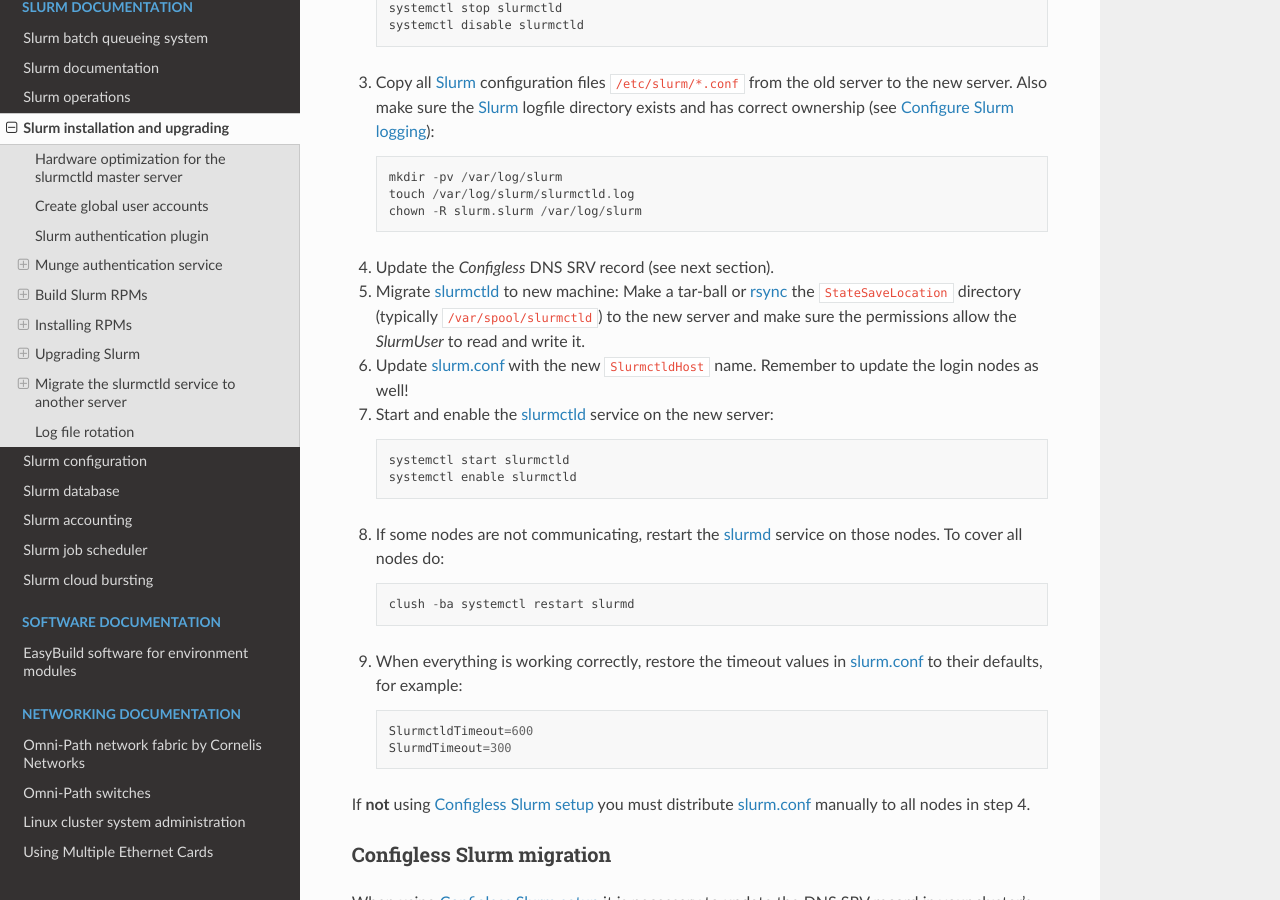
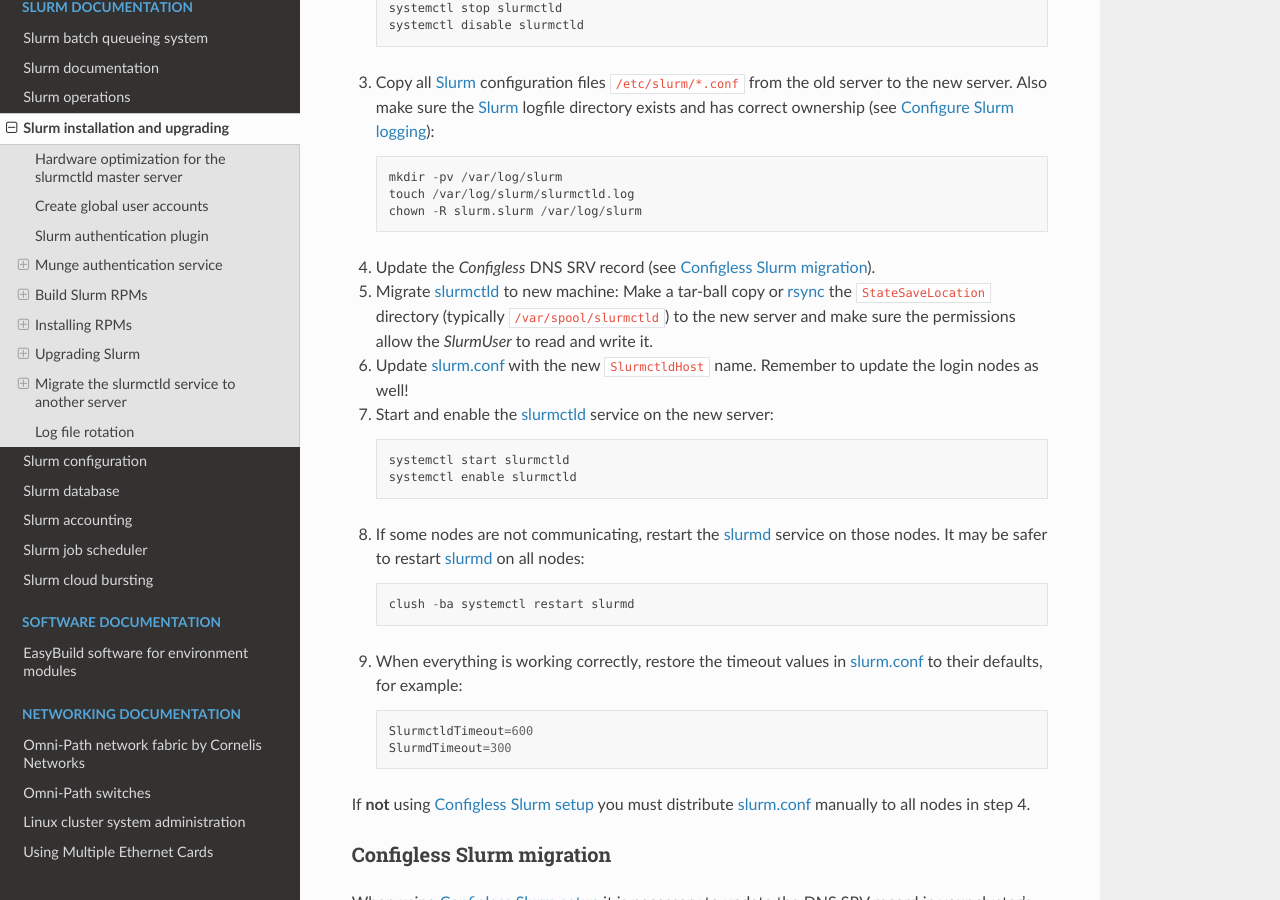
Before and after one commit to OleHolmNielsen/Niflheim_system, a Sphinx documentation site: the page built from docs/Slurm_installation.rst, in a window 1280 px wide and 900 px high, scrolled down 21246 px. Built offline with Sphinx 7.4.7 and the Read the Docs theme 2.0.0, drawn with Linux system fonts in a browser that asks for light colours.

Commit message:
Minor edits

```diff
--- a/docs/Slurm_installation.rst
+++ b/docs/Slurm_installation.rst
@@ -916,9 +916,9 @@ and the details are discussed in bug_20070_ :
      touch /var/log/slurm/slurmctld.log
      chown -R slurm.slurm /var/log/slurm
 
-4. Update the *Configless* DNS SRV record (see next section).
+4. Update the *Configless* DNS SRV record (see :ref:`configless-slurm-migration`).
 5. Migrate slurmctld_ to new machine:
-   Make a tar-ball or rsync_ the ``StateSaveLocation`` directory (typically ``/var/spool/slurmctld``)
+   Make a tar-ball copy or rsync_ the ``StateSaveLocation`` directory (typically ``/var/spool/slurmctld``)
    to the new server and make sure the permissions allow the *SlurmUser* to read and write it.
 6. Update slurm.conf_ with the new ``SlurmctldHost`` name.
    Remember to update the login nodes as well!
@@ -928,7 +928,7 @@ and the details are discussed in bug_20070_ :
      systemctl enable slurmctld
 
 8. If some nodes are not communicating, restart the slurmd_ service on those nodes.
-   To cover all nodes do::
+   It may be safer to restart slurmd_ on all nodes::
 
      clush -ba systemctl restart slurmd
 
@@ -942,6 +942,8 @@ If **not** using :ref:`configless-slurm-setup` you must distribute slurm.conf_ m
 .. _slurmstepd: https://slurm.schedmd.com/slurmstepd.html
 .. _bug_20070: https://support.schedmd.com/show_bug.cgi?id=20070
 .. _rsync: https://en.wikipedia.org/wiki/Rsync
+
+.. _configless-slurm-migration:
 
 Configless Slurm migration
 --------------------------
```
